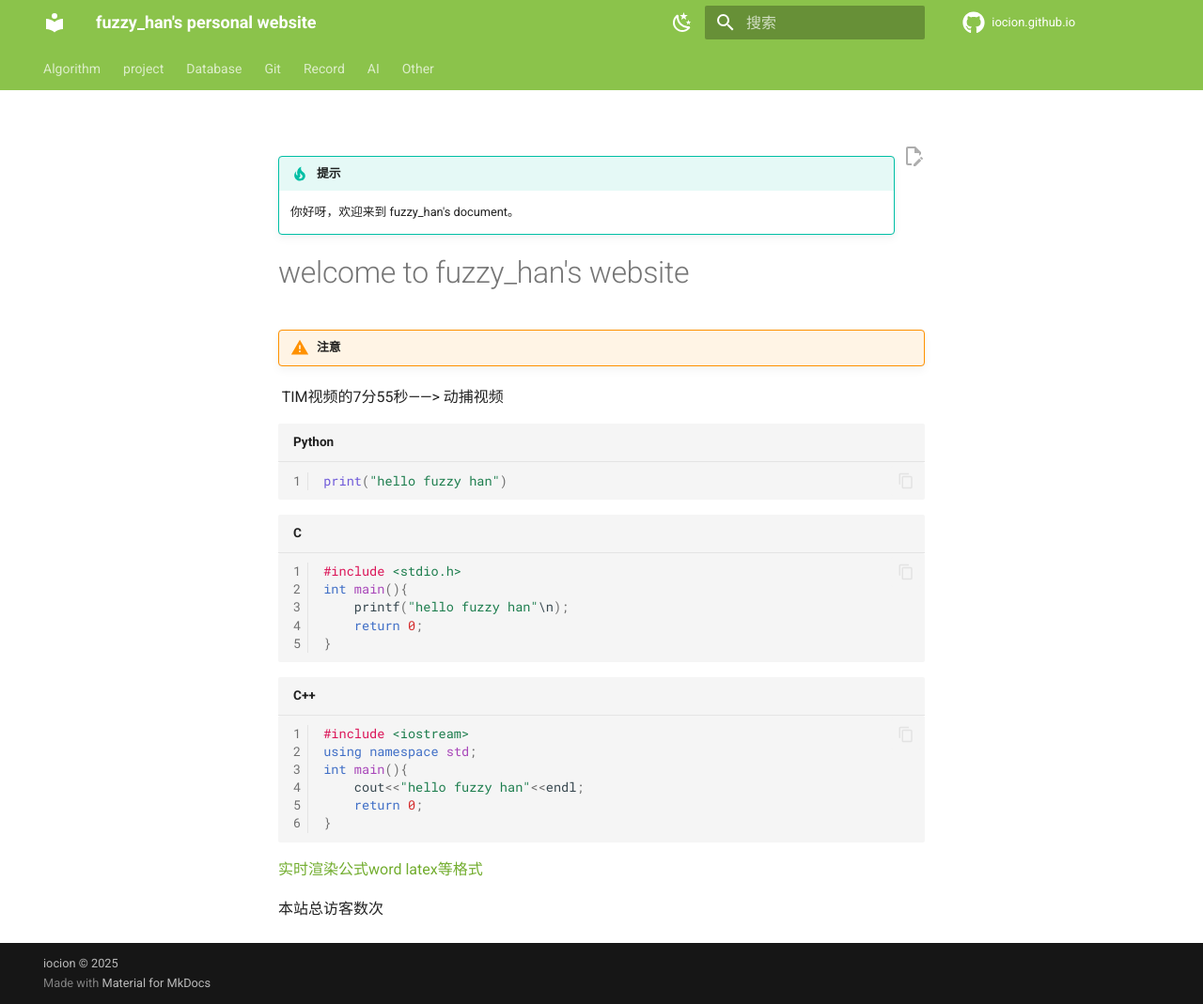
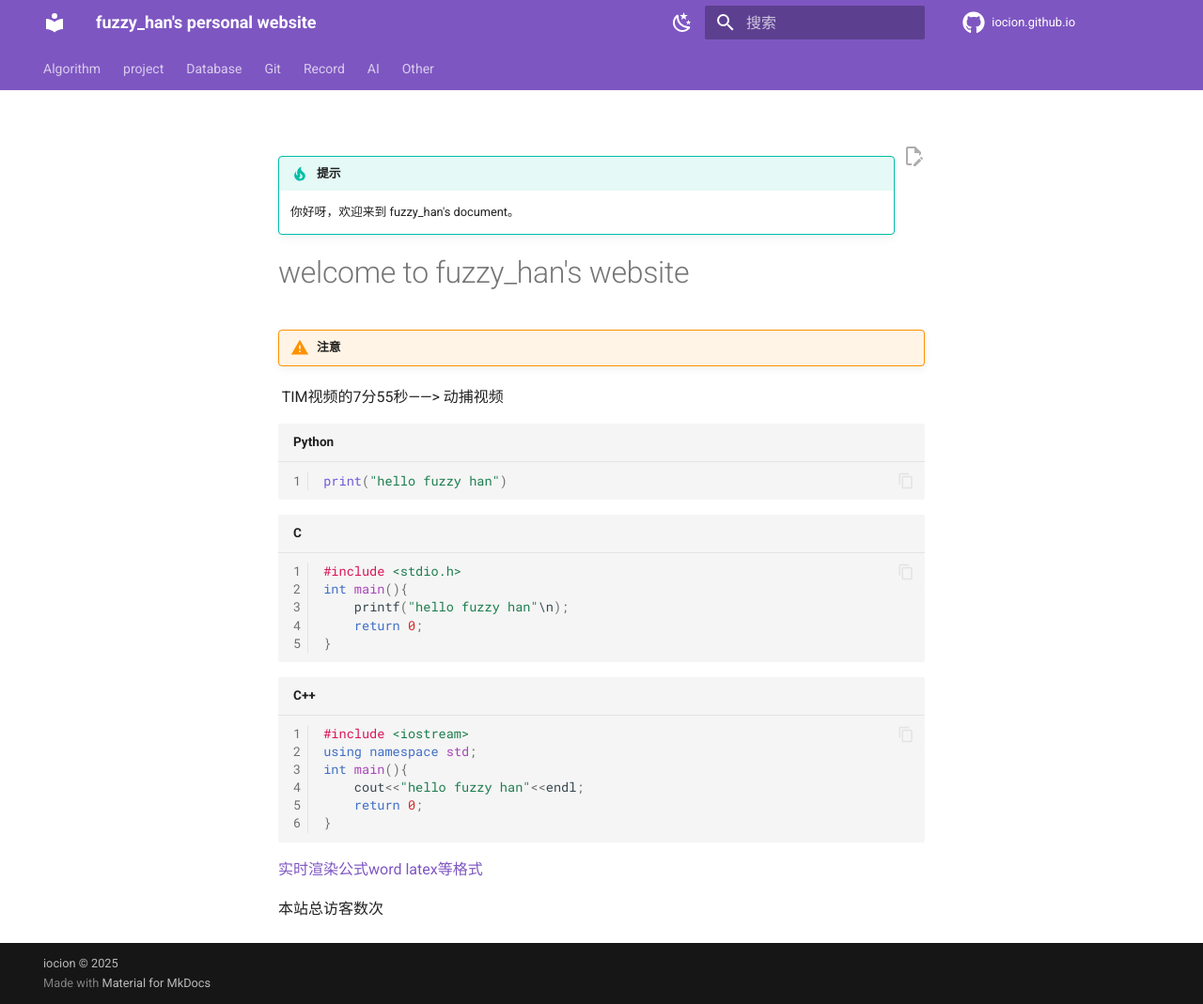
Before and after one commit to iocion/iocion.github.io, an MkDocs documentation site: the page built from docs/index.md, in a window 1280 px wide and 1069 px high. Shown: the whole window at 94% size. Built offline with MkDocs 1.6.1 and Material for MkDocs 9.7.7, drawn with Linux system fonts in a browser that asks for light colours; nearby versions of some CDN libraries; library files that are not in the unit come from our copies; comment, search, counter and statistics services are not loaded.

Commit message:
update_defualt_color

```diff
--- a/mkdocs.yml
+++ b/mkdocs.yml
@@ -54,7 +54,7 @@ theme:
     - scheme: default
       # 主颜色
       # https://squidfunk.github.io/mkdocs-material/setup/changing-the-colors/#primary-color
-      primary: light green
+      primary: deep purple
       # 链接等可交互元件的高亮色
       # https://squidfunk.github.io/mkdocs-material/setup/changing-the-colors/#accent-color
       accent: light blue
```
